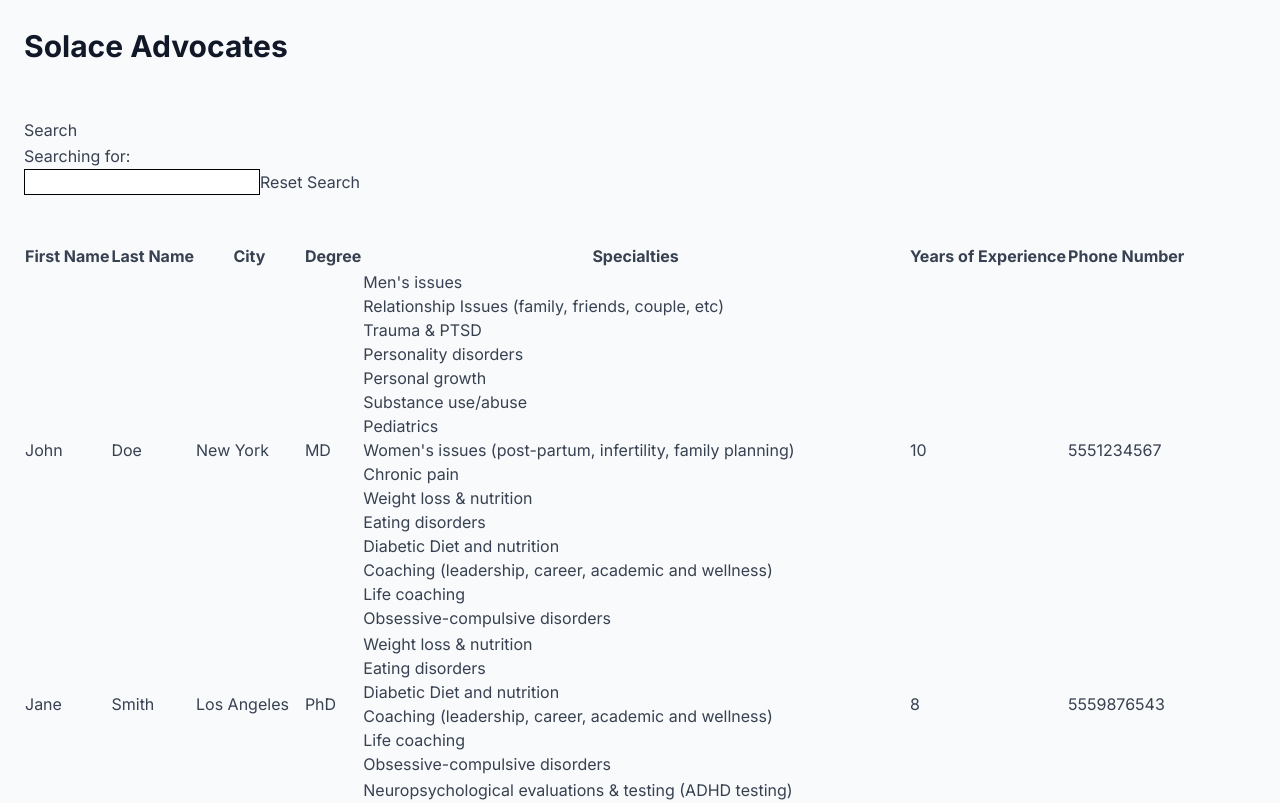
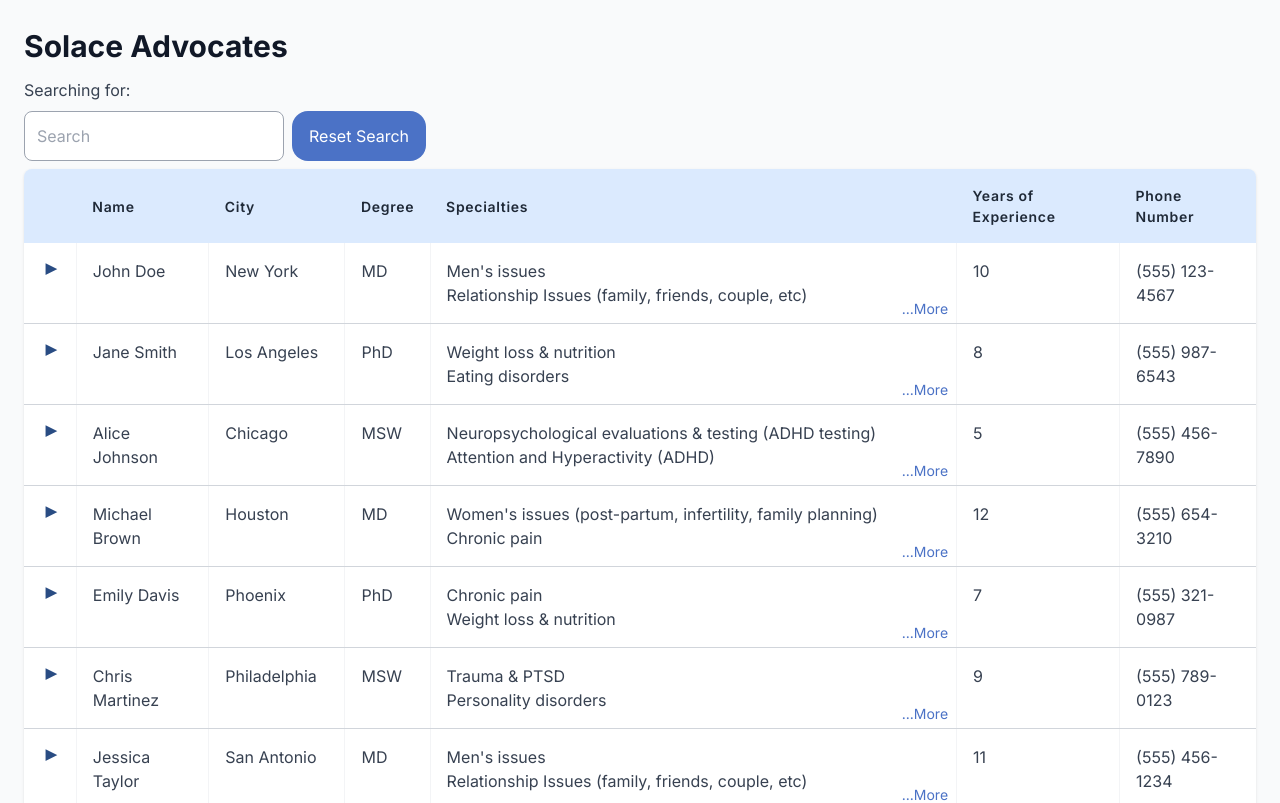
Before and after one commit to NathanTrost/advocates-demo, a Next.js app: page / in a window 1280 px wide. Shown: the top 803 px of the page. Built offline with nearby package versions, Linux system fonts and the light colour scheme.

Commit message:
Style and componentize ExpandableTable

```diff
--- /dev/null
+++ b/src/app/components/ExpandableTable.tsx
@@ -0,0 +1,112 @@
+import classNames from 'classnames';
+import { useState } from 'react';
+import { formatPhoneNumber } from './formatPhoneNumber.util';
+
+import type { Advocate } from '@/types/advocate';
+
+const ExpandableTable = ({
+  advocates,
+}: {
+  advocates: Advocate[];
+}): JSX.Element => {
+  const [expandedRows, setExpandedRows] = useState<Set<number>>(new Set());
+
+  const toggleExpandedRow = (id: number | undefined): void => {
+    if (!id) return;
+    setExpandedRows((prev) => {
+      const newSet = new Set(prev);
+      if (newSet.has(id)) {
+        newSet.delete(id);
+      } else {
+        newSet.add(id);
+      }
+      return newSet;
+    });
+  };
+
+  return (
+    <table className={classNames('table', 'table-accordion')}>
+      <thead>
+        <tr>
+          <th></th>
+          <th>Name</th>
+          <th>City</th>
+          <th>Degree</th>
+          <th>Specialties</th>
+          <th>Years of Experience</th>
+          <th>Phone Number</th>
+        </tr>
+      </thead>
+      <tbody>
+        {advocates.map((advocate) => {
+          const isExpanded = expandedRows.has(advocate.id || 0);
+          const isExpandable = advocate.specialties.length > 2;
+          const displayedSpecialties =
+            isExpanded || !isExpandable
+              ? advocate.specialties
+              : advocate.specialties.slice(0, 2);
+
+          return (
+            <>
+              <tr
+                key={`advocate-${advocate.id}`}
+                className={classNames('expandable', isExpanded && 'expanded')}
+              >
+                <td>
+                  {isExpandable && (
+                    <button
+                      className={classNames(
+                        'toggle-row',
+                        'toggle-row-arrow',
+                        isExpanded && 'expanded'
+                      )}
+                      onClick={(e) => {
+                        e.stopPropagation();
+                        toggleExpandedRow(advocate.id);
+                      }}
+                    >
+                      ▼
+                    </button>
+                  )}
+                </td>
+                <td>
+                  {advocate.firstName} {advocate.lastName}
+                </td>
+                <td>{advocate.city}</td>
+                <td>{advocate.degree}</td>
+                <td
+                  className={classNames(
+                    'expandable-cell',
+                    'relative',
+                    'specialtiesColumn'
+                  )}
+                >
+                  {displayedSpecialties.map((s, specialtyIndex) => (
+                    <div key={`specialty-${advocate.id}-${specialtyIndex}`}>
+                      {s}
+                    </div>
+                  ))}
+                  {isExpandable && (
+                    <button
+                      className={classNames('toggle-row', 'toggle-row-link')}
+                      onClick={(e) => {
+                        e.stopPropagation();
+                        toggleExpandedRow(advocate.id);
+                      }}
+                    >
+                      {isExpanded ? '...Less' : '...More'}
+                    </button>
+                  )}
+                </td>
+                <td>{advocate.yearsOfExperience}</td>
+                <td>{formatPhoneNumber(advocate.phoneNumber)}</td>
+              </tr>
+            </>
+          );
+        })}
+      </tbody>
+    </table>
+  );
+};
+
+export default ExpandableTable;
--- /dev/null
+++ b/src/app/components/formatPhoneNumber.util.ts
@@ -0,0 +1,16 @@
+/** Simple util to validate and format a 10 digit number into a pretty phone number.
+ * This does not validate number criteria outside of digit count.
+ */
+export const formatPhoneNumber = (phoneNumber?: number): string => {
+  if (!phoneNumber) {
+    return '(___) ___-____';
+  }
+
+  const phoneStr = String(phoneNumber);
+  const match = phoneStr.match(/^(\d{3})(\d{3})(\d{4})$/);
+
+  if (match) {
+    return '(' + match[1] + ') ' + match[2] + '-' + match[3];
+  }
+  return phoneStr;
+};
--- a/src/app/page.tsx
+++ b/src/app/page.tsx
@@ -1,15 +1,16 @@
-"use client";
+'use client';
 
-import { ChangeEvent, useEffect, useState } from "react";
-import type { Advocate, AdvocatesApiResponse } from "@/types/advocate";
+import { ChangeEvent, useEffect, useState } from 'react';
+import type { Advocate } from '@/types/advocate';
+import ExpandableTable from './components/ExpandableTable';
 
 export default function Home() {
   const [advocates, setAdvocates] = useState<Advocate[]>([]);
   const [filteredAdvocates, setFilteredAdvocates] = useState<Advocate[]>([]);
 
   useEffect(() => {
-    console.log("fetching advocates...");
-    fetch("/api/advocates")
+    console.log('fetching advocates...');
+    fetch('/api/advocates')
       .then((response) => {
         if (!response.ok) {
           throw new Error(`HTTP error! status: ${response.status}`);
@@ -21,7 +22,7 @@ export default function Home() {
         setFilteredAdvocates(jsonResponse.data);
       })
       .catch((error) => {
-        console.error("Failed to fetch advocates:", error);
+        console.error('Failed to fetch advocates:', error);
         // TODO: Add user-facing error state
       });
   }, []);
@@ -29,12 +30,12 @@ export default function Home() {
   const onChange = (e: ChangeEvent<HTMLInputElement>) => {
     const searchTerm = e.target.value.toLowerCase();
 
-    const searchTermElement = document.getElementById("search-term");
+    const searchTermElement = document.getElementById('search-term');
     if (searchTermElement) {
       searchTermElement.innerHTML = searchTerm;
     }
 
-    console.log("filtering advocates...");
+    console.log('filtering advocates...');
     const filteredAdvocates = advocates.filter((advocate) => {
       return (
         advocate.firstName.toLowerCase().includes(searchTerm) ||
@@ -57,56 +58,30 @@ export default function Home() {
   };
 
   return (
-    <main style={{ margin: "24px" }}>
-      <h1>Solace Advocates</h1>
-      <br />
-      <br />
-      <div>
-        <p>Search</p>
-        <p>
-          Searching for: <span id="search-term"></span>
-        </p>
-        <input style={{ border: "1px solid black" }} onChange={onChange} />
-        <button onClick={onClick}>Reset Search</button>
+    <main className="flex-container m-6">
+      <div className="w-full flex-col">
+        <h1 className="text-heading-1">Solace Advocates</h1>
+
+        <div className="flex-row">
+          <div className="flex-col">
+            <p>
+              Searching for: <span id="search-term"></span>
+            </p>
+            <div className="flex-row">
+              <input
+                className="input-text"
+                placeholder="Search"
+                onChange={onChange}
+              />
+              <button className="btn-primary" onClick={onClick}>
+                Reset Search
+              </button>
+            </div>
+          </div>
+        </div>
+
+        <ExpandableTable advocates={filteredAdvocates} />
       </div>
-      <br />
-      <br />
-      <table>
-        <thead>
-          <tr>
-            <th>First Name</th>
-            <th>Last Name</th>
-            <th>City</th>
-            <th>Degree</th>
-            <th>Specialties</th>
-            <th>Years of Experience</th>
-            <th>Phone Number</th>
-          </tr>
-        </thead>
-        <tbody>
-          {filteredAdvocates.map((advocate, index) => {
-            return (
-              <tr key={`advocateList_${advocate?.id}-${index}`}>
-                <td>{advocate.firstName}</td>
-                <td>{advocate.lastName}</td>
-                <td>{advocate.city}</td>
-                <td>{advocate.degree}</td>
-                <td>
-                  {advocate.specialties.map((s, specialtyIndex) => (
-                    <div
-                      key={`advocateSpecialty_${advocate?.id}-${specialtyIndex}`}
-                    >
-                      {s}
-                    </div>
-                  ))}
-                </td>
-                <td>{advocate.yearsOfExperience}</td>
-                <td>{advocate.phoneNumber}</td>
-              </tr>
-            );
-          })}
-        </tbody>
-      </table>
     </main>
   );
 }
```
